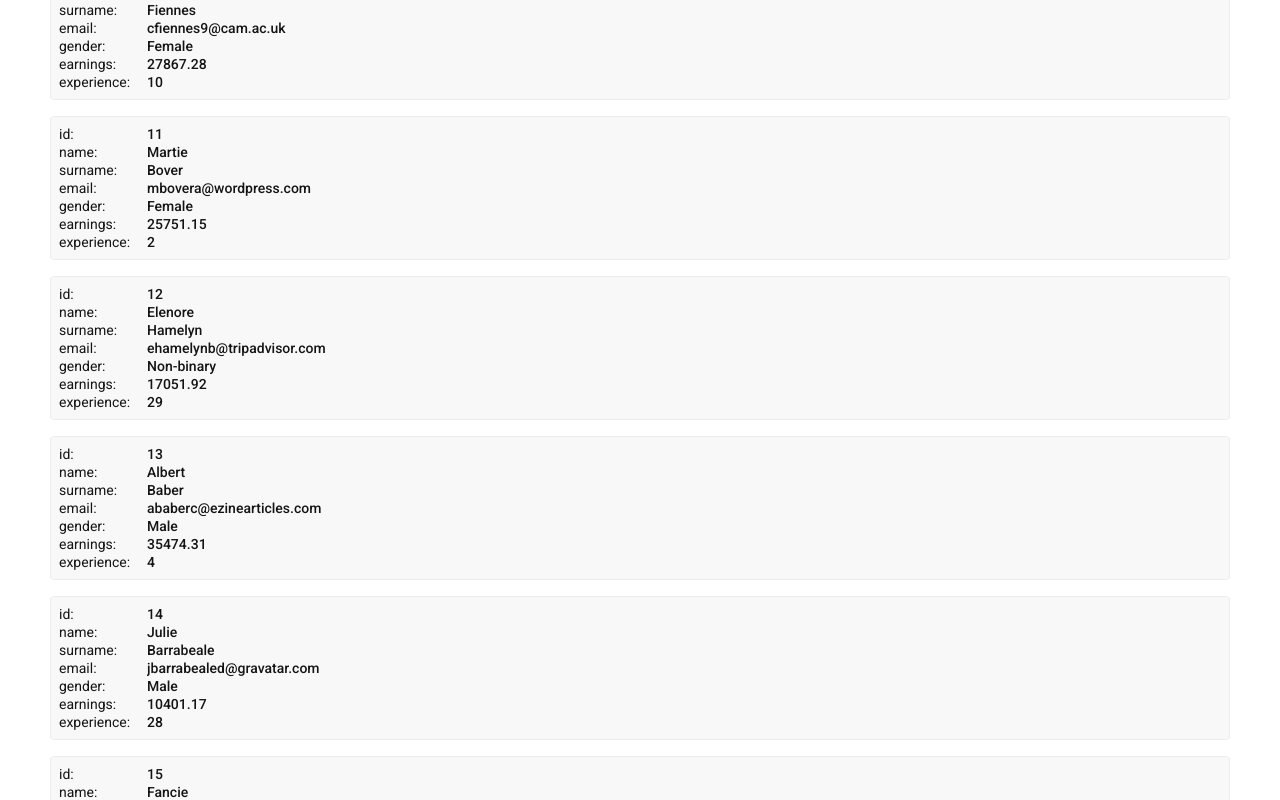
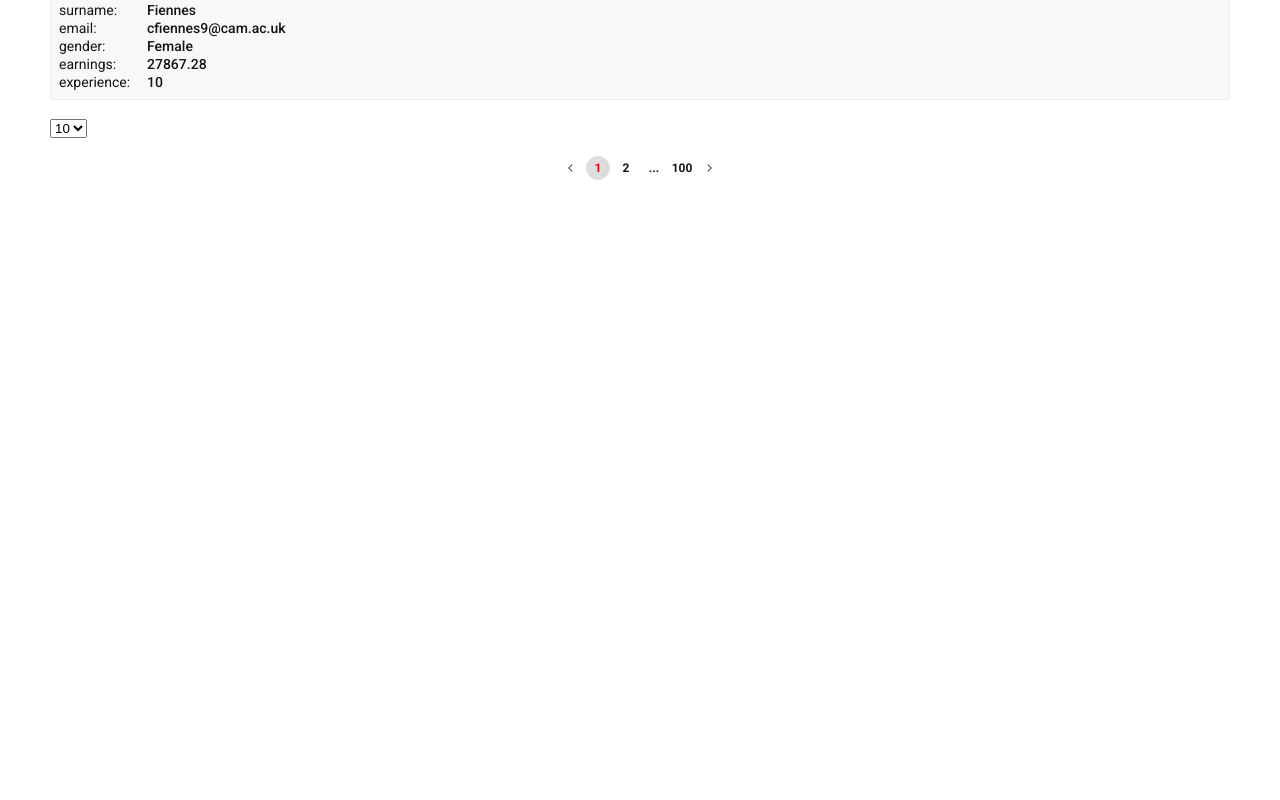
Before and after one commit to paloboo/SwiftRecruitmentTask, a Vue app: page / in a window 1280 px wide. Shown: the part 1564-2364 px from the top of the page. After the commit the page ends 1760 px from the top, so only its background shows below. Built offline with nearby package versions, Linux system fonts and the light colour scheme; data requests are answered from the project's data file.

Commit message:
added pagination and per page functionality

```diff
--- /dev/null
+++ b/src/components/Icons/ArrowHeadIcon.vue
@@ -0,0 +1,13 @@
+<template>
+    <svg width="800" height="800" viewBox="0 0 24 24" fill="none" xmlns="http://www.w3.org/2000/svg"><path d="m15 7-5 5 5 5" stroke="#000" stroke-width="1.5" stroke-linecap="round" stroke-linejoin="round"/></svg>
+</template>
+
+<script>
+export default {
+    name: "ArrowHeadIcon"
+}
+</script>
+
+<style scoped>
+
+</style>
--- /dev/null
+++ b/src/components/InputElems/Pagination.vue
@@ -0,0 +1,160 @@
+<template>
+    <div class="pagination">
+        <select @change="(val) => handlePerPageChange(val.target.value)"> <!-- do zmiany na custom select -->
+            <option value="10">10</option>
+            <option value="20">20</option>
+            <option value="50">50</option>
+        </select>
+        <div class="pagination_buttons">
+            <div class="buttons_single prev" @click="handleArrowClick('down')">
+                <ArrowHeadIcon />
+            </div>
+            <div v-for="page in paginationArrayCp" :key="page" @click="handleCurrentPageChange(page)" class="buttons_single" :class="{'current': Number(page)===currentPage}">
+                <span>
+                    {{page}}
+                </span>
+            </div>
+            <div class="buttons_single next" @click="handleArrowClick('up')">
+                <ArrowHeadIcon />
+            </div>
+        </div>
+    </div>
+</template>
+
+<script>
+import ArrowHeadIcon from "../Icons/ArrowHeadIcon.vue";
+export default {
+    name: "Pagination",
+    components: {ArrowHeadIcon},
+    props: {
+        totalAmount: {
+            type: Number,
+            default: 0,
+        }
+    },
+    data() {
+        return {
+            currentPage: 1,
+            perPage: 10,
+        }
+    },
+    methods: {
+        generatePagination(currentPage, totalPages) {
+            const pages = [];
+
+            if (totalPages <= 2 + 2) {
+                for (let i = 1; i <= totalPages; i++) {
+                    pages.push(i);
+                }
+            } else {
+                pages.push(1);
+                if (currentPage - 2 / 2 > 2) {
+                    pages.push('...');
+                }
+
+                for (let i = Math.max(2, currentPage - 2 / 2); i <= Math.min(totalPages - 1, currentPage + 2 / 2); i++) {
+                    pages.push(i);
+                }
+
+                if (currentPage + 2 / 2 < totalPages - 1) {
+                    pages.push('...');
+                }
+                pages.push(totalPages);
+            }
+
+            return pages;
+        },
+        getPagesRange() {
+            const range = {
+                from: (this.currentPage * this.perPage)-this.perPage,
+                to: (this.currentPage * this.perPage)
+            }
+            this.$emit('rangeChanged', range);
+        },
+        handleArrowClick(direction) {
+            if (direction==='up' && this.currentPage<this.pageAmountCp) {
+                this.currentPage++;
+            } else if (direction==='down' && this.currentPage>1) {
+                this.currentPage--;
+            }
+            this.getPagesRange();
+        },
+        handleCurrentPageChange(page) {
+            if (!isNaN(Number(page))) {
+                this.currentPage = page
+                this.getPagesRange();
+            }
+        },
+        handlePerPageChange(perPage) {
+            this.perPage = perPage;
+            this.currentPage = 1;
+            this.getPagesRange();
+        },
+
+    },
+    computed: {
+        pageAmountCp() {
+            return  Math.floor(this.totalAmount/this.perPage)
+        },
+        paginationArrayCp() {
+            return this.generatePagination(this.currentPage, this.pageAmountCp)
+        }
+    },
+}
+</script>
+
+<style lang="scss" scoped>
+    .pagination {
+        .pagination_buttons {
+            display: flex;
+            gap: 4px;
+            margin: 16px auto;
+            max-width: 100%;
+            width: max-content;
+
+            .buttons_single {
+                align-items: center;
+                border-radius: 50%;
+                cursor: pointer;
+                display: flex;
+                justify-content: center;
+                min-width: 24px;
+                min-height: 24px;
+
+                svg {
+                    max-width: 16px;
+                    max-height: 16px;
+                }
+
+                &.disabled {
+                    pointer-events: none;
+                }
+
+                &.dots {
+                    border: none;
+                    pointer-events: none;
+                }
+
+                &.next {
+                    transform: rotate(180deg);
+                }
+
+                span {
+                    font-size: 12px;
+                    line-height: 14px;
+                    font-weight: 700;
+                }
+
+                &.current {
+                    background-color:v-bind('displayColorGetter("gray400")');
+                    border: 1px solid v-bind('displayColorGetter("gray400")');
+                    pointer-events: none;
+
+                    span {
+                        color: red;
+                    }
+                }
+            }
+        }
+    }
+</style>
--- a/src/components/Table/Table.vue
+++ b/src/components/Table/Table.vue
@@ -10,18 +10,24 @@
             :currentLanguage="currentLanguageCp"
             :tableRowData="row"
             :translations="translations"
-            v-for="row in employees"
+            v-for="row in employees.slice(paginationRange.from, paginationRange.to)"
         />
+        <Pagination :totalAmount="employees.length" @rangeChanged="handlePaginationRangeChange"/>
     </div>
 </template>
 
 <script>
+import Pagination from "../InputElems/Pagination.vue";
 import TableHeading from "./TableHeading.vue";
 import TableRow from "./TableRow.vue";
 
 export default {
     name: "Table",
-    components: {TableRow, TableHeading},
+    components: {
+        Pagination,
+        TableHeading,
+        TableRow,
+    },
     props: {
         employees: {
             type: Array,
@@ -32,26 +38,35 @@ export default {
     },
     data() {
         return {
+            paginationRange: {
+                from: 0,
+                to: 10,
+            },
             translations: {
                 en: {
+                    earnings: 'earnings',
+                    email: 'email',
+                    experience: 'experience',
+                    first_name: 'name',
+                    gender: 'gender',
                     id: 'id',
-                    first_name: 'name',
                     last_name: 'surname',
-                    email: 'email',
-                    gender: 'gender',
-                    earnings: 'earnings',
-                    experience: 'experience',
                 },
                 pl: {
+                    earnings: 'zarobki',
+                    email: 'e-mail',
+                    experience: 'doświadczenie',
+                    first_name: 'imię',
+                    gender: 'płeć',
                     id: 'id',
-                    first_name: 'imię',
                     last_name: 'nazwisko',
-                    email: 'e-mail',
-                    gender: 'płeć',
-                    earnings: 'zarobki',
-                    experience: 'doświadczenie',
                 }
             }
+        }
+    },
+    methods: {
+        handlePaginationRangeChange(range) {
+            this.paginationRange = {...range}
         }
     },
     computed: {
```
